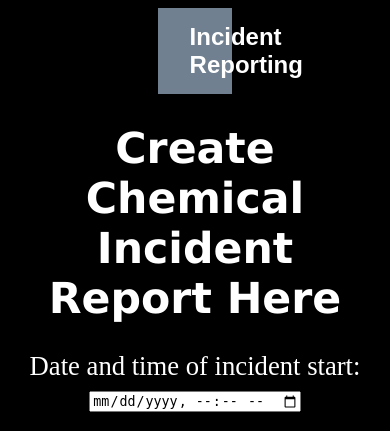
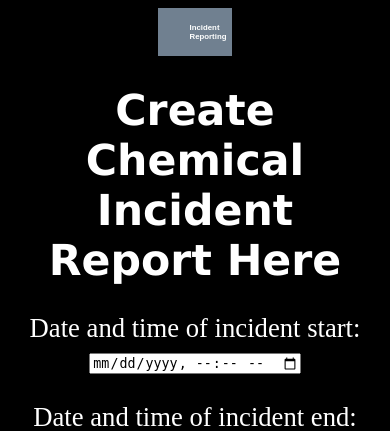
Before and after one commit to Liteztv/Incident-Report, a Django app: page /Report/Chemical in a window 390 px wide. Shown: the top 431 px of the page. Run offline with Django 4.2, Linux system fonts and the light colour scheme; data comes from the database, SQL or seed files in the repository.

Commit message:
changed home button font size for mobile fit

```diff
--- a/Incident/templates/base.html
+++ b/Incident/templates/base.html
@@ -56,7 +56,7 @@
                 font-weight: bold;
                 font-style: none;
                 display: inline-block;
-                font-size: 24px;
+                font-size: 2vw;
             }
             div.stpbody{
                 text-align: start;
```
